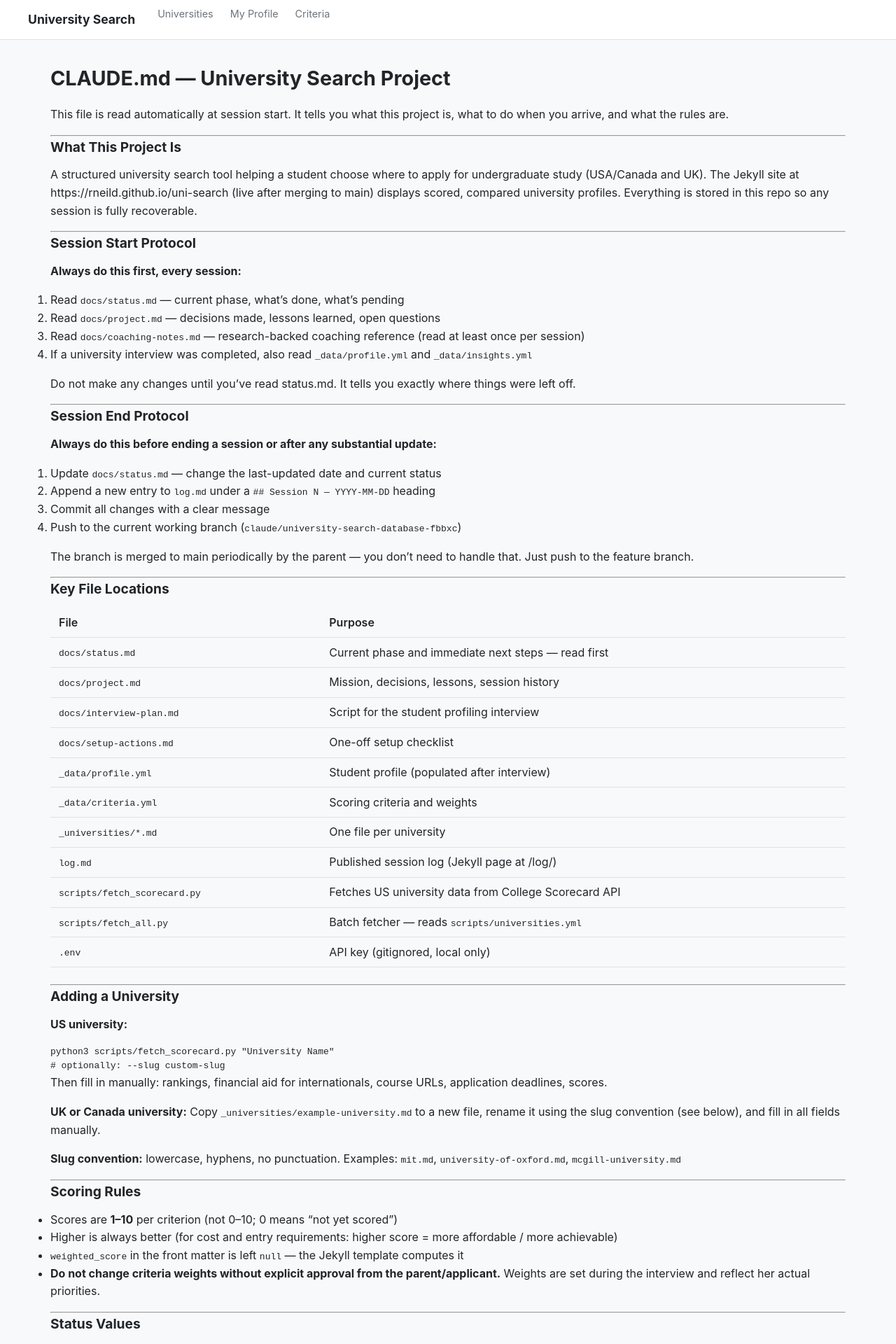
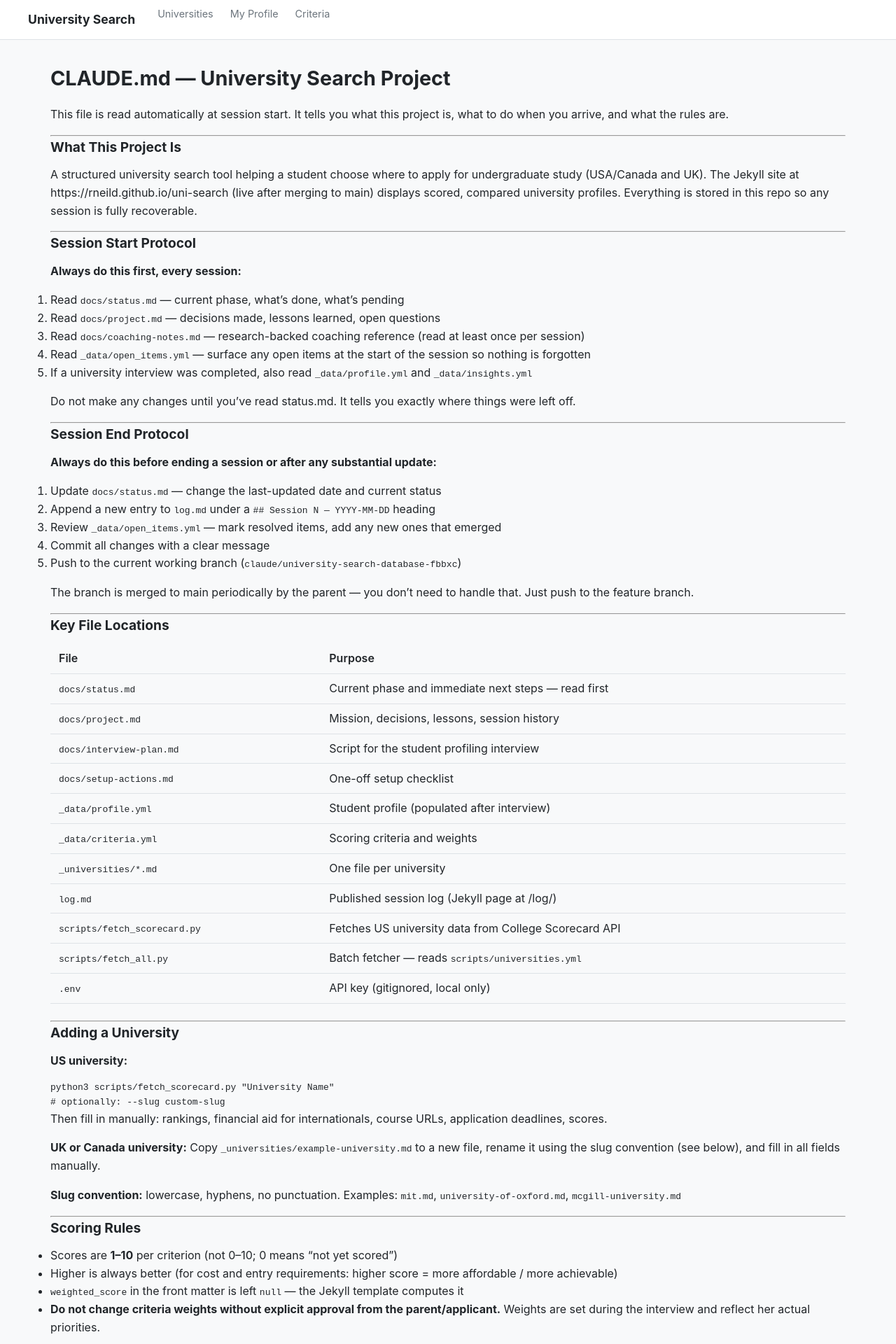
Before and after one commit to rneild/uni-search, a Jekyll site: the page built from CLAUDE.md, in a window 1280 px wide. Shown: the top 1920 px of the page at 70% size. Built offline with Jekyll 4.4.1, drawn with Linux system fonts in a browser that asks for light colours; our own code applies the rules of GitHub Pages for plain Markdown files; some of the changed text lies outside the part shown.

Commit message:
Add open items tracker for deferred questions and threads
- _data/open_items.yml: structured list of open/resolved items with id,
  raised_by, category, context, resolution fields
- open-items.md: published Jekyll page at /open-items/ showing open items
  (orange left border) and resolved items (green, muted)
- index.md: Open items link added to site nav
- style.css: open/resolved item card styles
- CLAUDE.md: open items added to session start and end checklists;
  workflow section added alongside insights workflow

https://claude.ai/code/session_01CHMGathAsAnxZcP72pfbUJ

````diff
--- a/CLAUDE.md
+++ b/CLAUDE.md
@@ -22,7 +22,8 @@ any session is fully recoverable.
 1. Read `docs/status.md` — current phase, what's done, what's pending
 2. Read `docs/project.md` — decisions made, lessons learned, open questions
 3. Read `docs/coaching-notes.md` — research-backed coaching reference (read at least once per session)
-4. If a university interview was completed, also read `_data/profile.yml` and `_data/insights.yml`
+4. Read `_data/open_items.yml` — surface any open items at the start of the session so nothing is forgotten
+5. If a university interview was completed, also read `_data/profile.yml` and `_data/insights.yml`
 
 Do not make any changes until you've read status.md. It tells you exactly
 where things were left off.
@@ -35,8 +36,9 @@ where things were left off.
 
 1. Update `docs/status.md` — change the last-updated date and current status
 2. Append a new entry to `log.md` under a `## Session N — YYYY-MM-DD` heading
-3. Commit all changes with a clear message
-4. Push to the current working branch (`claude/university-search-database-fbbxc`)
+3. Review `_data/open_items.yml` — mark resolved items, add any new ones that emerged
+4. Commit all changes with a clear message
+5. Push to the current working branch (`claude/university-search-database-fbbxc`)
 
 The branch is merged to main periodically by the parent — you don't need to
 handle that. Just push to the feature branch.
@@ -134,6 +136,29 @@ Also valid: `rejected`, `withdrawn`
 
 ---
 
+## Managing Open Items
+
+When a question or thread comes up that can't be resolved in the moment:
+
+1. Add it to `_data/open_items.yml` immediately — don't rely on memory
+2. At session start, read the open items aloud to the group so nothing is forgotten
+3. When resolved, set `resolved: true`, fill in `resolution` and `resolved_date`
+
+Structure of each entry:
+```yaml
+- id: short-slug
+  date: "YYYY-MM-DD"
+  raised_by: applicant       # applicant | parent | claude | research
+  category: subject          # subject | finances | university | process | personal | logistics
+  item: "The question or thread in plain language."
+  context: "Why it came up — what we were discussing."
+  resolved: false
+  resolution: ""
+  resolved_date: ""
+```
+
+---
+
 ## Adding an Insight
 
 When a conclusion, realisation, or meaningful quote emerges during conversation:
--- a/assets/css/style.css
+++ b/assets/css/style.css
@@ -152,6 +152,17 @@ th { background: var(--bg); font-weight: 600; }
 .notes-section { margin-top: 1rem; }
 .notes-section h2 { font-size: 1.3rem; margin-bottom: 0.5rem; }
 
+/* Open items page */
+.open-items-list { list-style: none; padding: 0; }
+.open-item { background: var(--surface); border: 1px solid var(--border); border-radius: 6px; padding: 0.85rem 1.1rem; margin-bottom: 0.75rem; }
+.open-item--open { border-left: 4px solid #fd7e14; }
+.open-item--resolved { border-left: 4px solid #198754; opacity: 0.7; }
+.open-item-header { display: flex; align-items: center; gap: 0.6rem; margin-bottom: 0.4rem; }
+.open-item-meta { font-size: 0.8rem; color: var(--muted); }
+.open-item-text { margin: 0; font-weight: 500; }
+.open-item-context { margin: 0.3rem 0 0; font-size: 0.85rem; color: var(--muted); }
+.open-item-resolution { margin: 0.4rem 0 0; font-size: 0.875rem; color: #198754; }
+
 /* Insights page */
 .insight-group { margin-bottom: 2.5rem; }
 .insight-group h2 { font-size: 1.2rem; color: var(--muted); text-transform: uppercase; letter-spacing: 0.05em; margin-bottom: 1rem; border-bottom: 2px solid var(--border); padding-bottom: 0.4rem; }
````
Also changed, not shown: _data/open_items.yml (added, +17 -0 lines), index.md (+1 -1 lines), open-items.md (added, +62 -0 lines).
